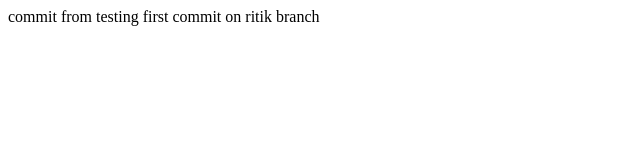
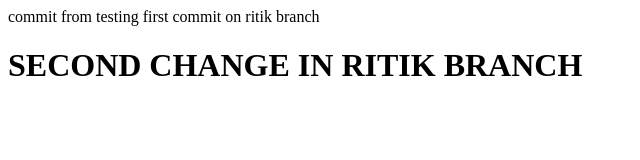
Before and after one commit to Prajapati-Deepak/Practice123, a plain HTML site: page index.html in a window 1280 px wide. Shown: the whole page, without its empty margins (0-640 px from the left). Drawn offline with Linux system fonts and the light colour scheme.

Commit message:
second commit on ritik branch

```diff
--- a/index.html
+++ b/index.html
@@ -9,4 +9,7 @@
 <body>
     commit from testing first commit on ritik branch
 </body>
+<h1>
+    SECOND CHANGE IN RITIK BRANCH
+</h1>
 </html>
```
